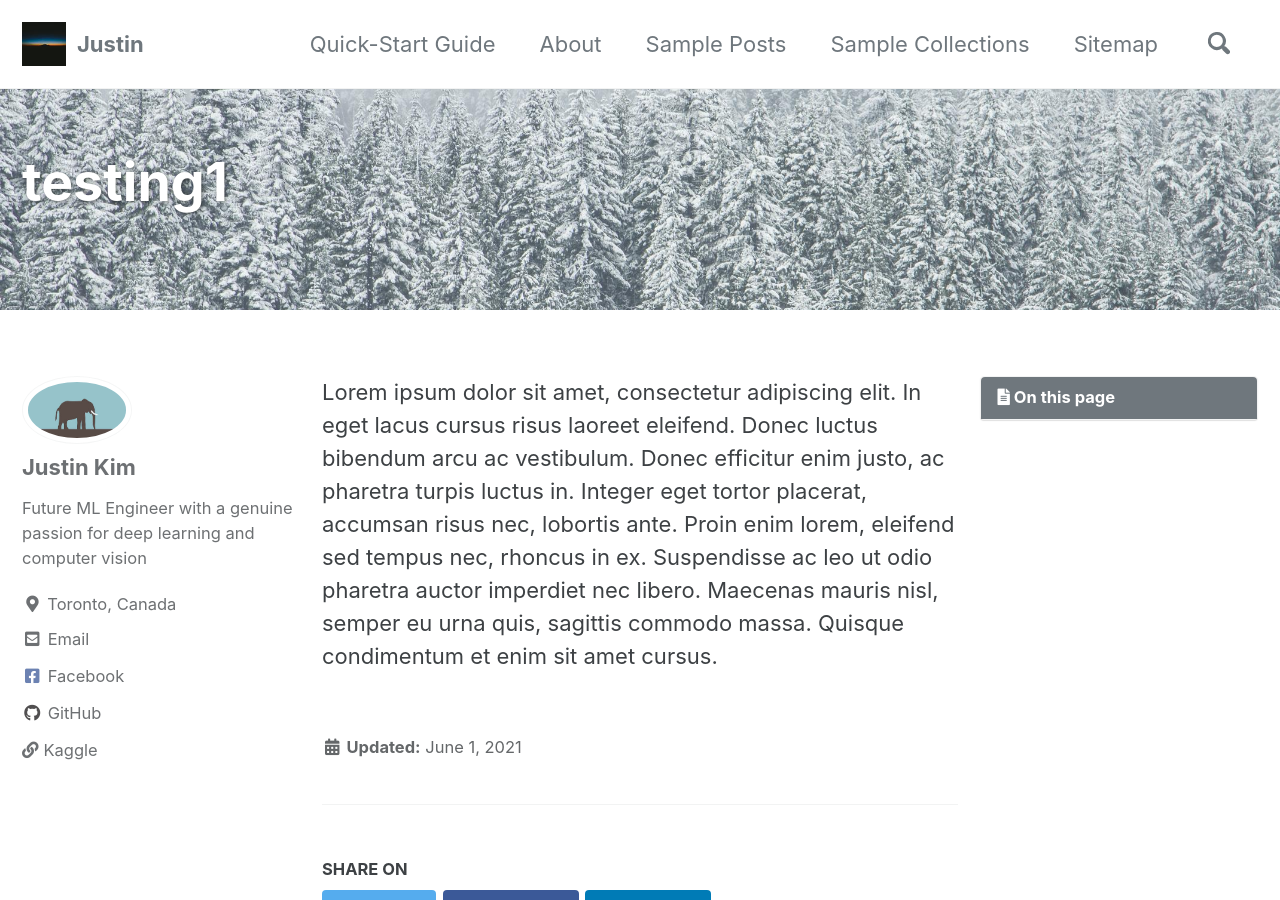
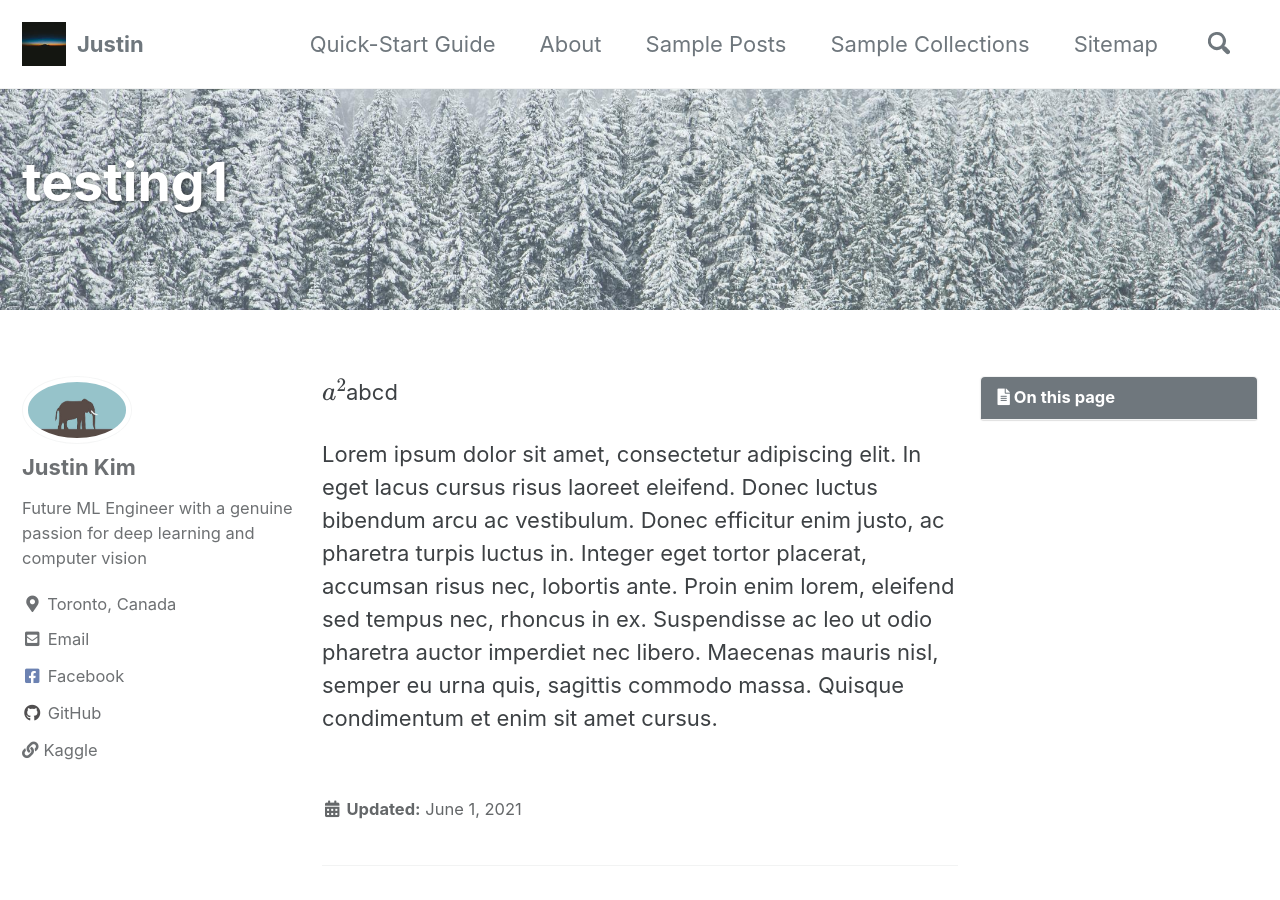
Before and after one commit to ijjustinKim/ijjustinKim.github.io, a Jekyll site: the page built from _posts/2021-06-01-testing1.md, in a window 1280 px wide and 900 px high. Built offline with Jekyll 4.4.1, drawn with Linux system fonts in a browser that asks for light colours; cached includes are drawn as plain includes; comment, search, counter and statistics services are not loaded.

Commit message:
testing mathjax

```diff
--- a/_layouts/default.html
+++ b/_layouts/default.html
@@ -39,4 +39,5 @@
     {% include scripts.html %}
 
   </body>
+  <script id="MathJax-script" async src="https://cdn.jsdelivr.net/npm/mathjax@3/es5/tex-mml-chtml.js"></script>
 </html>
--- a/_posts/2021-06-01-testing1.md
+++ b/_posts/2021-06-01-testing1.md
@@ -5,6 +5,8 @@
 header:
   overlay_image : /assets/images/overlay_image.jpg
 ---
+$$ a^2 $$abcd
+
 Lorem ipsum dolor sit amet, consectetur adipiscing elit. In eget lacus cursus risus laoreet eleifend. Donec luctus bibendum arcu ac vestibulum. Donec efficitur enim justo, ac pharetra turpis luctus in. Integer eget tortor placerat, accumsan risus nec, lobortis ante. Proin enim lorem, eleifend sed tempus nec, rhoncus in ex. Suspendisse ac leo ut odio pharetra auctor imperdiet nec libero. Maecenas mauris nisl, semper eu urna quis, sagittis commodo massa. Quisque condimentum et enim sit amet cursus.
 
 <!-- to change the font size, look at _page.scss, then search .page__content, line 110 - 112 -->
```
